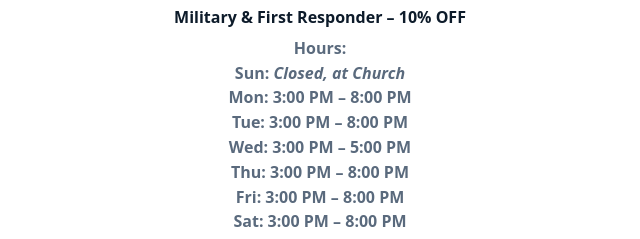
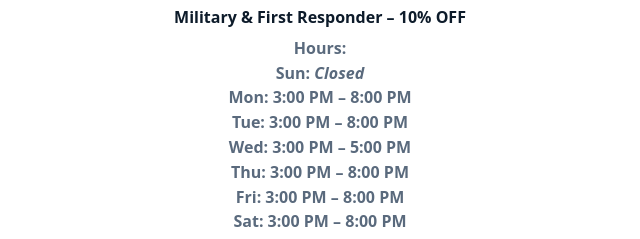
Before and after one commit to kylepavlik/Handy-Man-Pavlik, a plain HTML site: page index.html in a window 1280 px wide. Shown: the part 334-573 px from the top of the page, 320-960 px from the left. Drawn offline with Linux system fonts and the light colour scheme.

Commit message:
Update index.html

```diff
--- a/index.html
+++ b/index.html
@@ -192,7 +192,7 @@
   <!-- HOURS (replaces the old "Scroll for services" line) -->
   <div class="scroll-hint">
     <strong>Hours:</strong><br>
-    Sun: <em>Closed, at Church</em><br>
+    Sun: <em>Closed</em><br>
     Mon: 3:00 PM – 8:00 PM<br>
     Tue: 3:00 PM – 8:00 PM<br>
     Wed: 3:00 PM – 5:00 PM<br>
```
